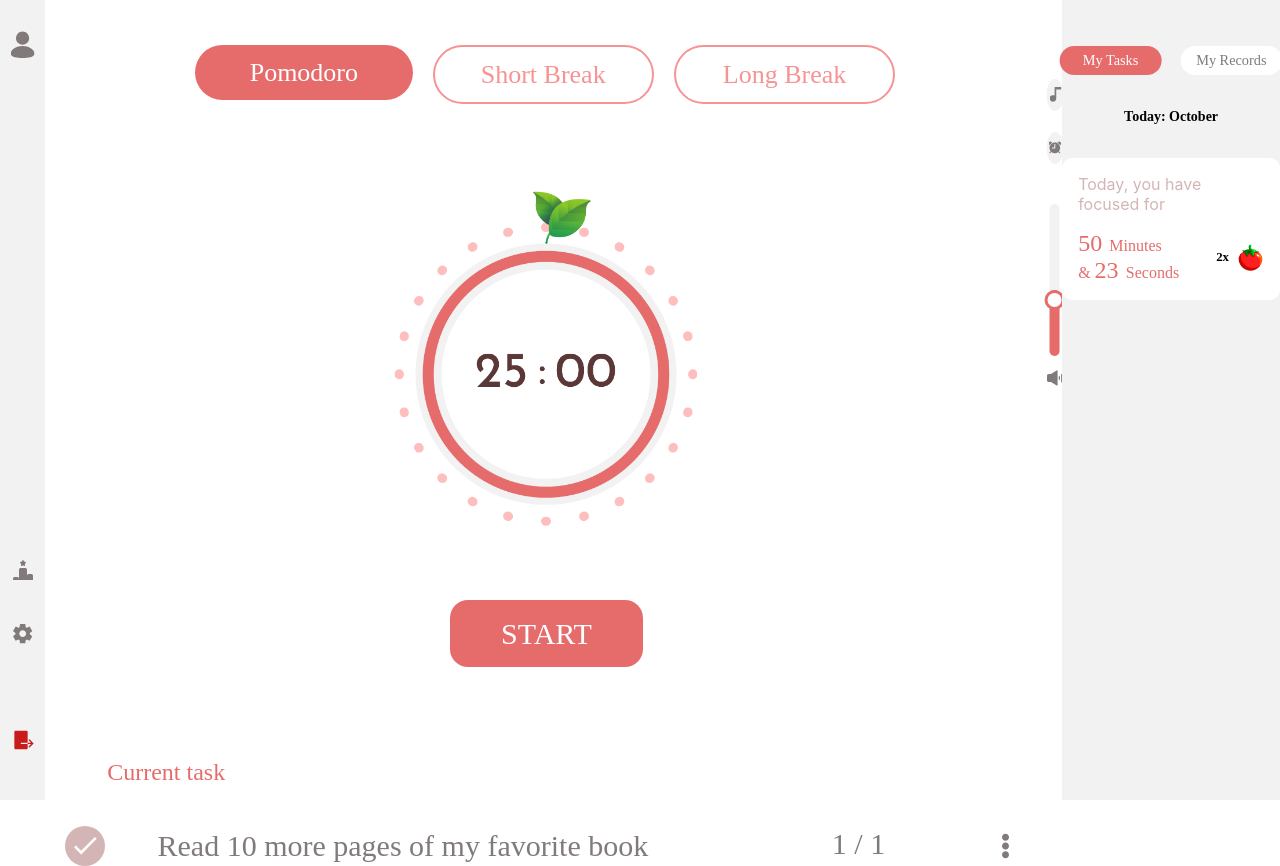
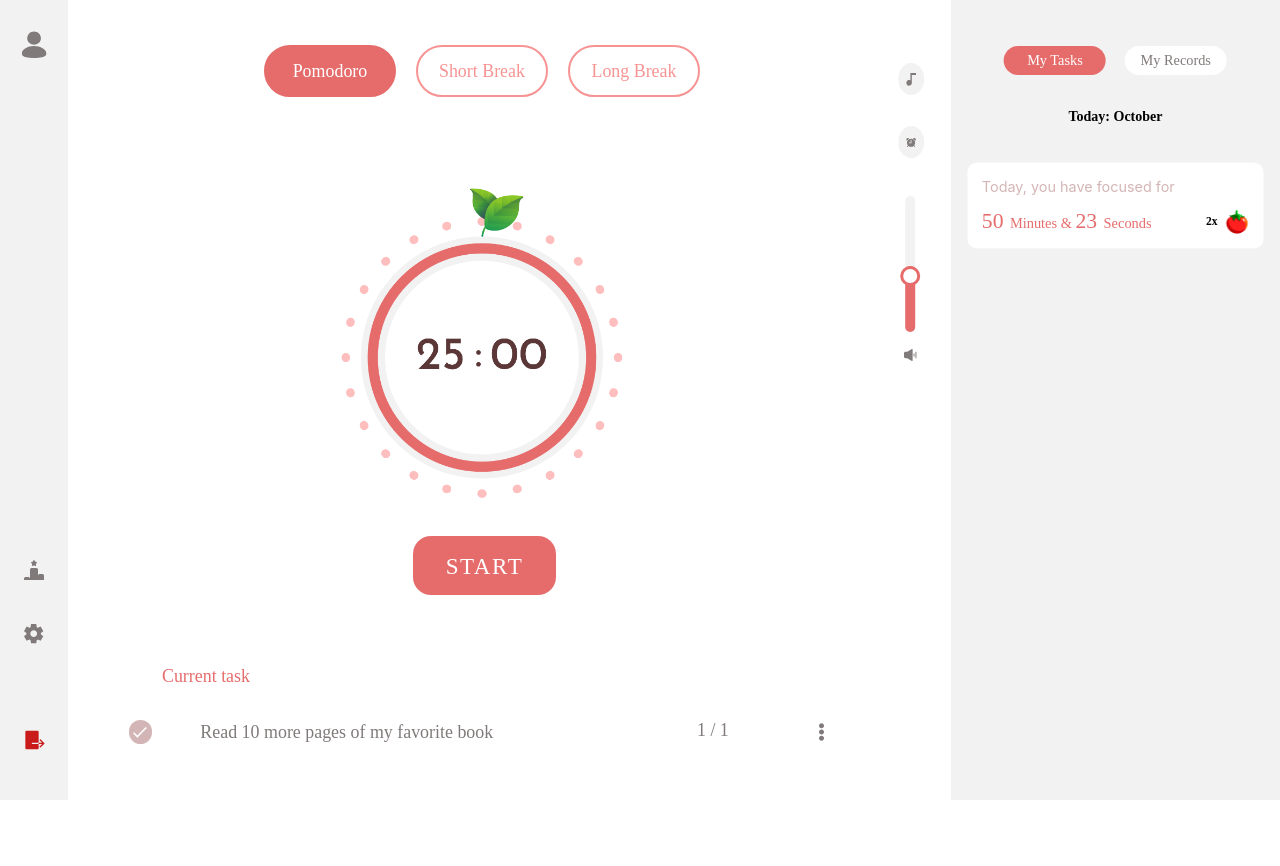
Before and after one commit to cyj8494/pomodoro, a React (Create React App) app: page / in a window 1280 px wide. After the commit the page ends 800 px from the top, so only its background shows below. Built offline with nearby package versions, Linux system fonts and the light colour scheme.

Commit message:
center js

```diff
--- a/src/App.css
+++ b/src/App.css
@@ -2,9 +2,16 @@
     position: relative;
     display: flex;
     justify-content: space-between;
-    width: 100vw;
-    height: 100vh;
+    width: 100%;
+    height: 100%;
+    transform-origin: top left;
     background: #FFFFFF;
+}
+
+@media screen and (max-width: 1800px) {
+    .container {
+        transform: scale(0.9); /* 확대/축소 비율 */
+    }
 }
 
 /* Left panel */
@@ -172,6 +179,7 @@
 }
 
 .record-heading {
+
     font-size: 1rem;
     color: #D4B5B5;
 }
@@ -223,25 +231,24 @@
 
 .center-box {
     display: flex;
-    height: 100%;
-}
-
-/* Timer frame */
-.timer-frame {
     position: relative;
-    width: 1000px;
-    height: 100%;
+    height: 100vh;
+    width: 60vw;
+    right: 0;
+    top: 0;
+    justify-content: center;
 }
 
 .mode {
     display: flex;
     flex-direction: row;
     align-items: flex-start;
-    gap: 20px; /* Adjusted from 2vw */
-    width: 700px; /* Example fixed width */
-    height: 45px; /* Adjusted from 7vh */
-    padding-top: 45px; /* Adjusted from 7vh */
-    padding-left: 150px; /* Adjusted from 6vw */
+    justify-content: center;
+    gap: 20px;
+    width: 700px;
+    height: 45px;
+    padding-top: 45px;
+
 }
 
 /* Pomodoro */
@@ -250,15 +257,15 @@
     flex-direction: row;
     justify-content: center;
     align-items: center;
-    gap:15px;
-    width: 219px;
-    height: 55px;
+    gap:1rem;
+    width: 10vw;
+    height: 6vh;
     background: #E66C6C;
-
+    border: 0.3vh solid #E66C6C;
     border-radius: 37.5px;
 
     font-family: 'Outfit';
-    font-size: 26px;
+    font-size: 1.4vw;
     color: #FFFFFF;
 }
 
@@ -268,14 +275,14 @@
     flex-direction: row;
     justify-content: center;
     align-items: center;
-    gap:15px;
-    width: 219px;
-    height: 55px;
+    gap:1rem;
+    width: 10vw;
+    height: 6vh;
     border: 0.3vh solid #F79393;
     border-radius: 37.5px;
 
     font-family: 'Outfit';
-    font-size: 26px;
+    font-size: 1.4vw;
     color: #F79393;
 }
 
@@ -285,14 +292,14 @@
     flex-direction: row;
     justify-content: center;
     align-items: center;
-    gap:15px;
-    width: 219px;
-    height: 55px;
+    gap:1rem;
+    width: 10vw;
+    height: 6vh;
     border: 0.3vh solid #F79393;
     border-radius: 37.5px;
 
     font-family: 'Outfit';
-    font-size: 26px;
+    font-size: 1.4vw;
     color: #F79393;
 }
 
@@ -300,8 +307,8 @@
 /* Timer */
 .timer-container {
     position: relative;
-    width: 303px;
-    height: 343px;
+    width: 35vw;
+    height: 39vh;
     left: 50%;
     top: 12vh;
     transform: translateX(-50%);
@@ -327,10 +334,32 @@
     padding: 0;
     gap: 1vw;
     position: absolute;
-    width: 20vw;
+    width: 40vw;
     height: 7vh;
-    left: calc(50% - 10vw + 0.1vw);
-    top: 600px;
+    left: calc(17%);
+    top: calc(39vh + 28vh);
+}
+
+.start-button {
+    display: flex;
+    flex-direction: row;
+    justify-content: center;
+    align-items: center;
+    padding: 7.5px;
+    border-radius: 18px;
+    gap: 7.5px;
+    background: #E66C6C;
+
+    width: 10vw;
+    height: 5.5vh;
+    font-family: 'Outfit';
+    font-style: normal;
+    font-weight: 400;
+    font-size: 1.8vw;
+    line-height: 4vh;
+    letter-spacing: 0.1rem;
+    color: #FFFFFF;
+    cursor: pointer;
 }
 
 .pause-button {
@@ -343,28 +372,53 @@
     gap: 7.5px;
     background: #E66C6C;
 
-    width: 178.5px;
-    height: 52.25px;
+    width: 10vw;
+    height: 5.5vh;
     font-family: 'Outfit';
     font-style: normal;
     font-weight: 400;
-    font-size: 30px;
+    font-size: 1.8vw;
     line-height: 4vh;
+    letter-spacing: 0.1rem;
     color: #FFFFFF;
+    cursor: pointer;
+}
+
+.reset-button {
+    display: flex;
+    flex-direction: row;
+    justify-content: center;
+    align-items: center;
+    padding: 7.5px;
+    border-radius: 18px;
+    gap: 7.5px;
+    background: #FFFFFF;
+
+    border: 0.3vh solid #E66C6C;
+    width: 10vw;
+    height: 5.5vh;
+    font-family: 'Outfit';
+    font-style: normal;
+    font-weight: 400;
+    font-size: 1.8vw;
+    line-height: 4vh;
+    letter-spacing: 0.1rem;
+    color: #E66C6C;
+    cursor: pointer;
 }
 
 /* Current Task */
 .currentTaskTxt {
     position: absolute;
-    width: 136px;
-    height: 24px;
-    left: 62px;
-    top: 760px;
+    width: 15vw;
+    height: 5vh;
+    left: 5vw;
+    top: calc(83vh);
 
     font-family: 'Josefin Sans';
     font-style: normal;
     font-weight: 500;
-    font-size: 24px;
+    font-size: 1.4vw;
     line-height: 24px;
 
     color: #E66C6C;
@@ -378,45 +432,46 @@
     padding: 0px;
     gap: 5px;
     position: absolute;
-    width: 960px;
+    width: 55vw;
     height: 40px;
-    left: calc(50% - 960px/2);
-    top: 826px;
+    left: calc(4%);
+    top: calc(89vh);
 }
 
 .currentCheck-image {
-    width: 40px;
-    height: 40px;
+    width: 1.8vw;
+    height: 1.8vw;
     background: #D4B5B5;
     background-image: url('./img/check.svg');
+    background-size: 60%;
     background-repeat: no-repeat;
     background-position: center;
     border-radius: 50%;
 }
 
 .taskContent {
-    width: 623px;
+    width: 35vw;
     height: 30px;
     font-family: 'Josefin Sans';
     font-style: normal;
     font-weight: 500;
-    font-size: 30px;
+    font-size: 1.4vw;
     line-height: 30px;
     color: #807A7A;
     flex: none;
     order: 1;
     flex-grow: 0;
-    margin-left: 1px;
+
 }
 
 .taskNumber {
-    width: 102px;
+    width: 5vw;
     height: 35px;
 
     font-family: 'Josefin Sans';
     font-style: normal;
     font-weight: 500;
-    font-size: 30px;
+    font-size: 1.4vw;
     line-height: 30px;
 
     color: #807A7A;
@@ -427,9 +482,10 @@
 }
 
 .taskImg {
-    width: 40px;
-    height: 40px;
+    width: 1.8vw;
+    height: 2.5vh;
     background-image: url('./img/task.svg');
+    background-size: contain;
     background-repeat: no-repeat;
     background-position: center;
     flex: none;
@@ -456,13 +512,13 @@
 .musicBtn {
     position: absolute;
     left: 50%;
-    top: 50%;
+    top: 1%;
     width: 100%;
     height: 100%;
     background: #F2F2F2;
     background-image: url('./img/music.svg');
     background-repeat: no-repeat;
-    background-size: 11.7px 15.05px;
+    background-size: 40%;
     background-position: center;
     border-radius: 50%;
     transform: translate(-50%, -50%);
@@ -473,19 +529,19 @@
     width: 100%;
     height: 4vh;
     left: 10%;
-    top: 25%;
+    top: 28%;
 }
 
 .alarmBtn {
     position: absolute;
     left: 50%;
-    top: 50%;
+    top: 1%;
     width: 100%;
     height: 100%;
     background: #F2F2F2;
     background-image: url('./img/alarm.svg');
     background-repeat: no-repeat;
-    background-size: 13.29px 13px;
+    background-size: 40%;
     background-position: center;
     border-radius: 50%;
     transform: translate(-50%, -50%);
@@ -495,9 +551,9 @@
 .volumeContainer {
     position: absolute;
     width: 100%;
-    height: 100px;
+    height: 26vh;
     left: 55%;
-    top: 60%;
+    top: 32vh;
     bottom: 0;
     transform: translate(-50%, -50%);
 }
@@ -506,7 +562,7 @@
 .volumeBar {
     position: absolute;
     width: 10px;
-    height: 152px;
+    height: 17vh;
     left: 50%;
     top: 0;
     transform: translateX(-50%);
@@ -533,7 +589,7 @@
     width: 20px;
     height: 20px;
     left: 50%;
-    top: calc(100% - 66px - 10px);
+    top: calc(100% - 80px);
     transform: translateX(-50%);
     background: #FFFFFF;
     border: 3px solid #E66C6C;
@@ -543,10 +599,11 @@
 
 .volumeImg {
     position: absolute;
-    width: 100%;
-    height: 4vh;
-    left: 10%;
+    width: 1.7vw;
+    height: 1.7vh;
+    top: 38vh;
     bottom: 0;
+    left: 15%;
 }
 
 .volumeBtn {
@@ -558,6 +615,6 @@
 
     background-image: url('./img/Volume.svg');
     background-repeat: no-repeat;
-    background-size: 16px 16px;
+    background-size: 60%;
     background-position: center;
 }
--- a/src/App.js
+++ b/src/App.js
@@ -5,6 +5,7 @@ import rank from './img/Rank icon.svg';
 import setting from './img/Settings icon.svg';
 import vector from './img/Group 25.svg';
 import SoundBar from './Soundbar';
+import Center from './Center';
 
 function App() {
   return (
@@ -26,32 +27,7 @@ function App() {
               </div>
           </div>
 
-          <div className="center-box">
-              <div className="timer-frame">
-                  <div className="mode">
-                      <div className="pomodoro">Pomodoro</div>
-                      <div className="short-break">Short Break</div>
-                      <div className="long-break">Long Break</div>
-                  </div>
-                  <div className="timer-container">
-                      <div className="countdown-timer">
-
-                      </div>
-                  </div>
-                  <div className="timer-control-buttons">
-                      <div className="pause-button">
-                          START
-                      </div>
-                  </div>
-                  <div className="currentTaskTxt">Current task</div>
-                  <div className="currentTask">
-                      <div className="currentCheck-image"></div>
-                      <div className="taskContent">Read 10 more pages of my favorite book</div>
-                      <div className="taskNumber">1 / 1</div>
-                      <div className="taskImg"></div>
-                  </div>
-              </div>
-          </div>
+          <Center />
           <SoundBar />
           <div className="rightPanel">
               <div className="sidePanelPick">
--- /dev/null
+++ b/src/Center.js
@@ -0,0 +1,47 @@
+import React, { useState } from 'react';
+
+const Center = () => {
+    const [isStarted, setIsStarted] = useState(false);
+
+    return (
+        <div className="center-box">
+            <div className="">
+                <div className="mode">
+                    <div className="pomodoro">Pomodoro</div>
+                    <div className="short-break">Short Break</div>
+                    <div className="long-break">Long Break</div>
+                </div>
+                <div className="timer-container">
+                    <div className="countdown-timer">
+                        {/* Timer logic here */}
+                    </div>
+                </div>
+                <div className="timer-control-buttons">
+                    {!isStarted ? (
+                        <div className="start-button" onClick={() => setIsStarted(true)}>
+                            START
+                        </div>
+                    ) : (
+                        <>
+                            <div className="pause-button">
+                                PAUSE
+                            </div>
+                            <div className="reset-button">
+                                RESET
+                            </div>
+                        </>
+                    )}
+                </div>
+                <div className="currentTaskTxt">Current task</div>
+                <div className="currentTask">
+                    <div className="currentCheck-image"></div>
+                    <div className="taskContent">Read 10 more pages of my favorite book</div>
+                    <div className="taskNumber">1 / 1</div>
+                    <div className="taskImg"></div>
+                </div>
+            </div>
+        </div>
+    );
+}
+
+export default Center;
```
